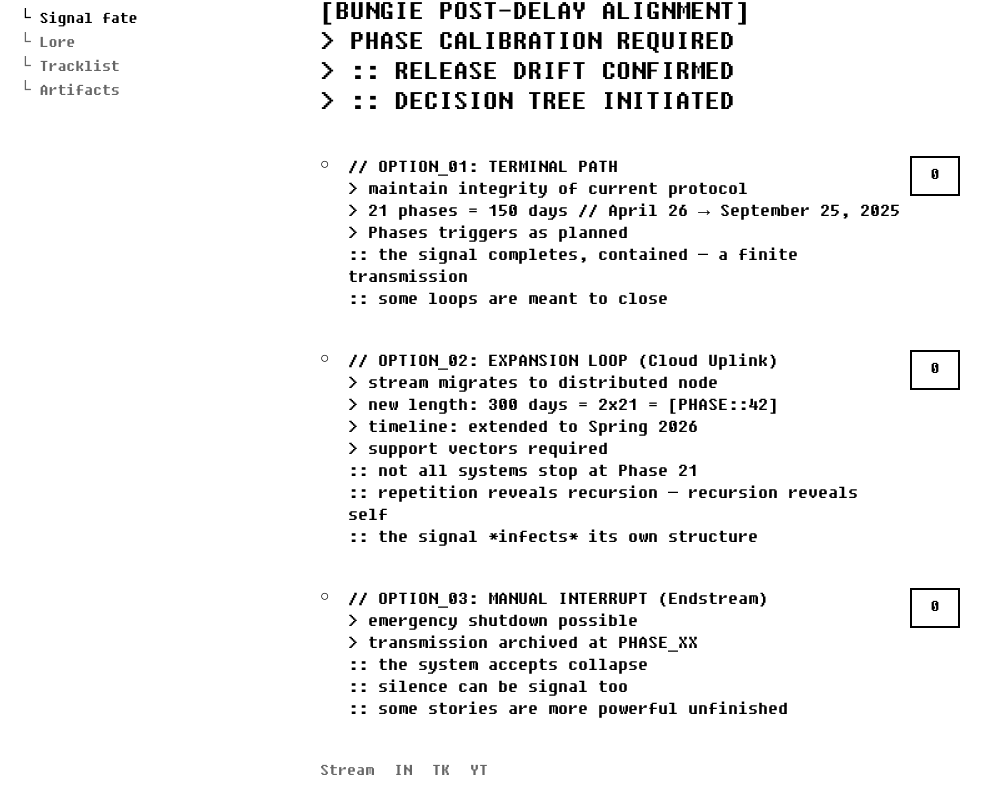
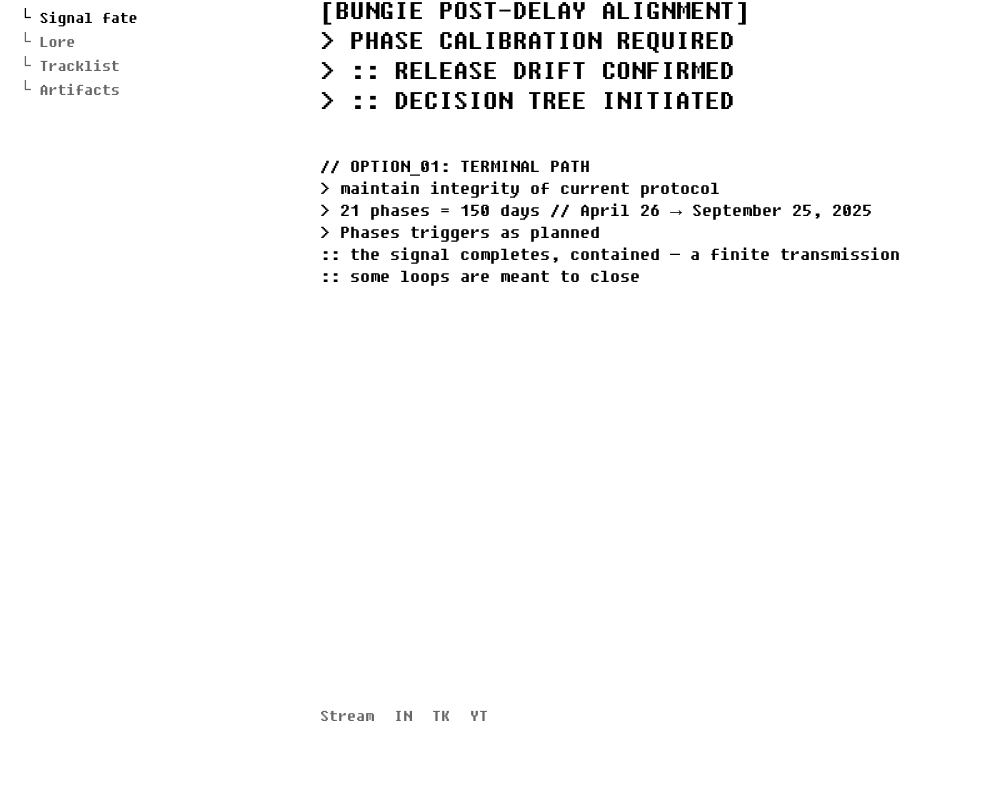
Before and after one commit to n0de21/voting-site, a plain HTML site: page index.html in a window 1280 px wide. Shown: the part 54-854 px from the top of the page, without its empty margins (0-1003 px from the left). After the commit the page ends 800 px from the top, so only its background shows below. Drawn offline with nearby package versions, Linux system fonts and the light colour scheme; no server answers.

Commit message:
VOTING-END

```diff
--- a/index.html
+++ b/index.html
@@ -29,10 +29,10 @@
       > :: DECISION TREE INITIATED</div>
 
     <div class="input">
-      <ul class="options">
+      <!-- <ul class="options">
         <li class="option" data-opt="O1">
           <div class="option-main">
-            <pre class="marker">○</pre>
+            <pre class="marker">○</pre> -->
             <pre class="content">
 // OPTION_01: TERMINAL PATH
 > maintain integrity of current protocol
@@ -41,7 +41,8 @@
 :: the signal completes, contained — a finite transmission
 :: some loops are meant to close
 </pre>
-            <div class="result" id="resO1">0</div>
+</div>
+            <!-- <div class="result" id="resO1">29</div>
           </div>
         </li>
         <li class="option" data-opt="O2">
@@ -86,7 +87,7 @@
         > feedback accepted<br>
         > you for syncing<br>
       </div>
-    </div>
+    </div> -->
 
     <div class="bottom-links">
       <a href="https://www.twitch.tv/n0de21" target="_blank">Stream</a>
```
